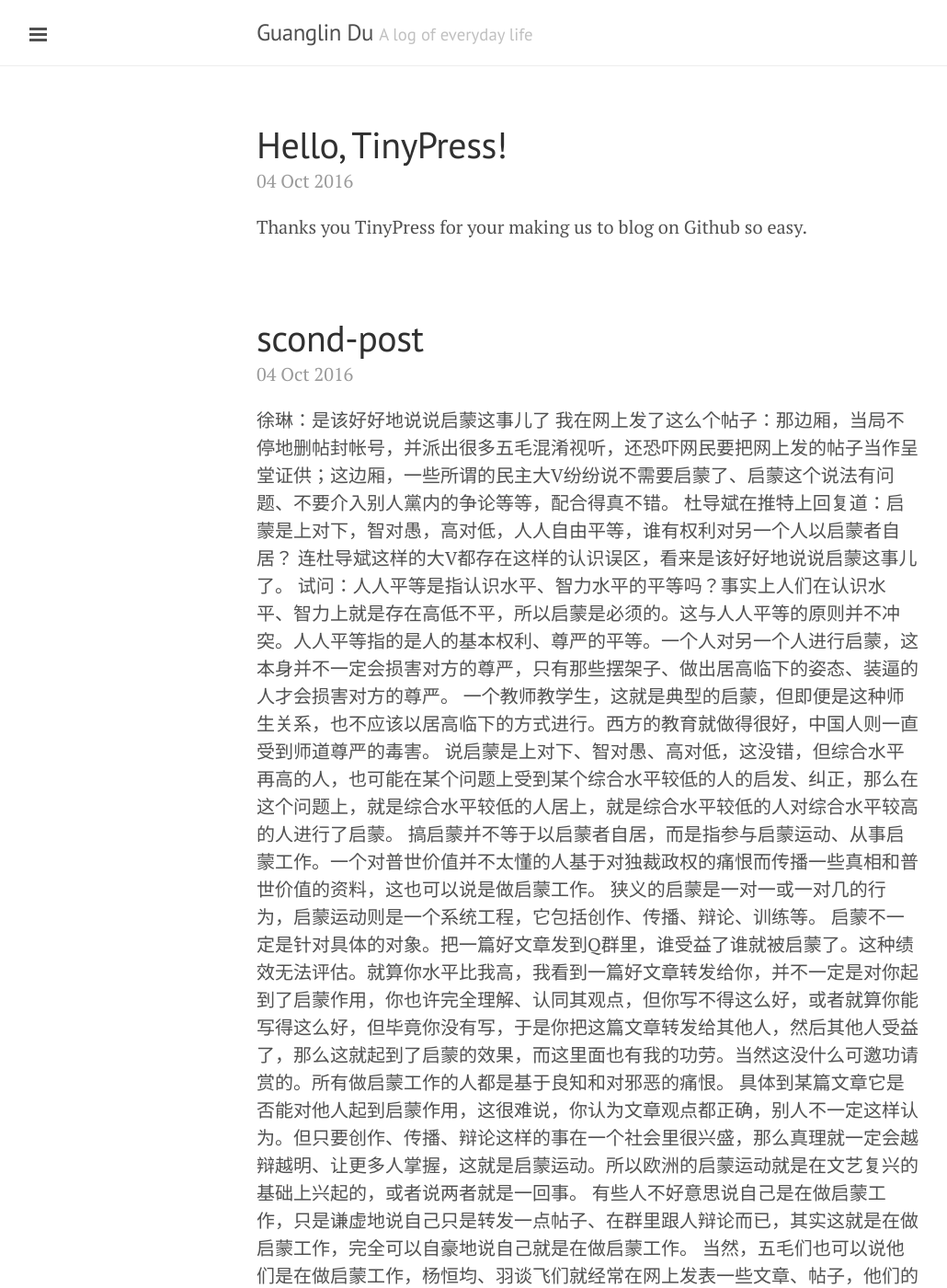
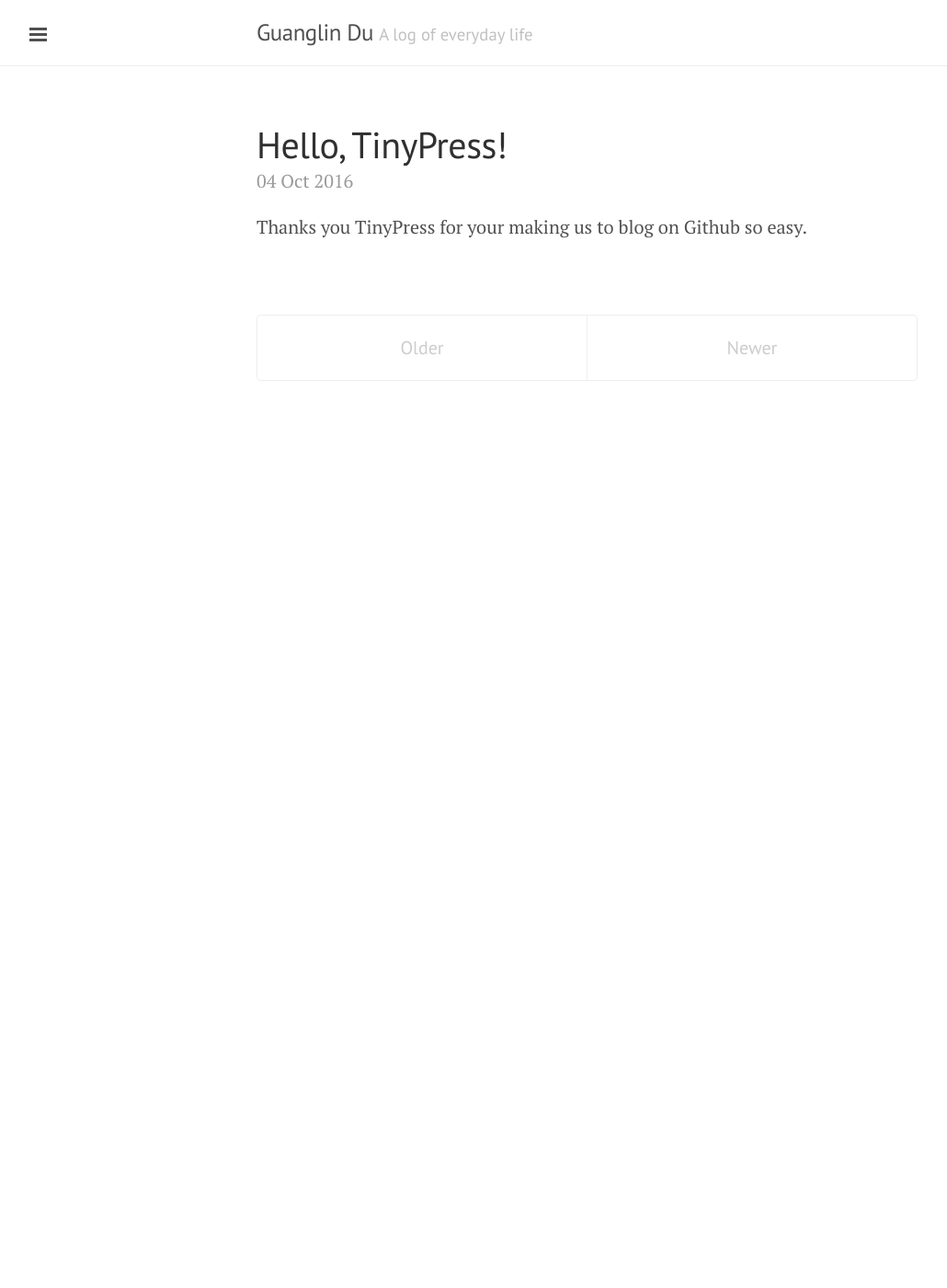
Before and after one commit to GuanglinDu/GuanglinDu.github.io, a Jekyll site: the page built from index.html, in a window 1280 px wide and 1400 px high. Shown: the whole window at 92% size, without its empty margins (1-1031 px from the left). Built offline with Jekyll 4.4.1, drawn with Linux system fonts in a browser that asks for light colours; the list of posts is cut into pages by our own code; some of the changed text lies outside the part shown.

Commit message:
Post update: null

```diff
--- a/_posts/2016-10-04-.markdown
+++ b/_posts/2016-10-04-.markdown
@@ -1,21 +1,6 @@
 ---
-published: true
-title: scond-post
+published: false
+title: Second Post
 layout: post
 ---
-徐琳：是该好好地说说启蒙这事儿了
-         我在网上发了这么个帖子：那边厢，当局不停地删帖封帐号，并派出很多五毛混淆视听，还恐吓网民要把网上发的帖子当作呈堂证供；这边厢，一些所谓的民主大V纷纷说不需要启蒙了、启蒙这个说法有问题、不要介入别人黨内的争论等等，配合得真不错。
-         杜导斌在推特上回复道：启蒙是上对下，智对愚，高对低，人人自由平等，谁有权利对另一个人以启蒙者自居？
-         连杜导斌这样的大V都存在这样的认识误区，看来是该好好地说说启蒙这事儿了。
-         试问：人人平等是指认识水平、智力水平的平等吗？事实上人们在认识水平、智力上就是存在高低不平，所以启蒙是必须的。这与人人平等的原则并不冲突。人人平等指的是人的基本权利、尊严的平等。一个人对另一个人进行启蒙，这本身并不一定会损害对方的尊严，只有那些摆架子、做出居高临下的姿态、装逼的人才会损害对方的尊严。
-         一个教师教学生，这就是典型的启蒙，但即便是这种师生关系，也不应该以居高临下的方式进行。西方的教育就做得很好，中国人则一直受到师道尊严的毒害。
-         说启蒙是上对下、智对愚、高对低，这没错，但综合水平再高的人，也可能在某个问题上受到某个综合水平较低的人的启发、纠正，那么在这个问题上，就是综合水平较低的人居上，就是综合水平较低的人对综合水平较高的人进行了启蒙。
-         搞启蒙并不等于以启蒙者自居，而是指参与启蒙运动、从事启蒙工作。一个对普世价值并不太懂的人基于对独裁政权的痛恨而传播一些真相和普世价值的资料，这也可以说是做启蒙工作。
-         狭义的启蒙是一对一或一对几的行为，启蒙运动则是一个系统工程，它包括创作、传播、辩论、训练等。
-         启蒙不一定是针对具体的对象。把一篇好文章发到Q群里，谁受益了谁就被启蒙了。这种绩效无法评估。就算你水平比我高，我看到一篇好文章转发给你，并不一定是对你起到了启蒙作用，你也许完全理解、认同其观点，但你写不得这么好，或者就算你能写得这么好，但毕竟你没有写，于是你把这篇文章转发给其他人，然后其他人受益了，那么这就起到了启蒙的效果，而这里面也有我的功劳。当然这没什么可邀功请赏的。所有做启蒙工作的人都是基于良知和对邪恶的痛恨。
-         具体到某篇文章它是否能对他人起到启蒙作用，这很难说，你认为文章观点都正确，别人不一定这样认为。但只要创作、传播、辩论这样的事在一个社会里很兴盛，那么真理就一定会越辩越明、让更多人掌握，这就是启蒙运动。所以欧洲的启蒙运动就是在文艺复兴的基础上兴起的，或者说两者就是一回事。
-         有些人不好意思说自己是在做启蒙工作，只是谦虚地说自己只是转发一点帖子、在群里跟人辩论而已，其实这就是在做启蒙工作，完全可以自豪地说自己就是在做启蒙工作。
-         当然，五毛们也可以说他们是在做启蒙工作，杨恒均、羽谈飞们就经常在网上发表一些文章、帖子，他们的文章、帖子里经常掺杂一些异味的东西，也有很多人转发。这没有关系。我们追求的目标就包括言论自由，言论自由就包括错误的言论也能发表、传播。只有在一个即便是谬误、谎言也能发表、传播的环境里，真理、真相才能更好地传播，并最终战胜谬误、谎言。真理、真相是不怕与谬误、谎言交锋、辩论的。人们会在它们的交锋、辩论中逐渐辨识真理、真相。正像一句名言说的：你可以永远地蒙骗住一个人，也可以一时蒙骗住所有的人，但你不可能永远都蒙骗住所有的人。
-         当然，我这里所说的言论自由的环境是指社会大环境。在一个Q群里或者单独对某人说不要转发某某的文章，这不违背言论自由原则。听的人可以不按你的意思做，你顶多只能把他踢出群、不再理他，但他还是可以在别的地方转发。当很多人达到共识、默契了，不好的东西就没有市场了。         究竟要启蒙到什么程度社会才会发生明显转变，这没法说清楚。但启蒙工作做得越多、启蒙运动开展得越好、被启蒙的人越多，社会转型的代价就越小、转型越顺利，这是毫无疑问的。
-         所以，说现在不需要搞启蒙了，这完全是错误的。
- 2016.10.2
+hi
```
